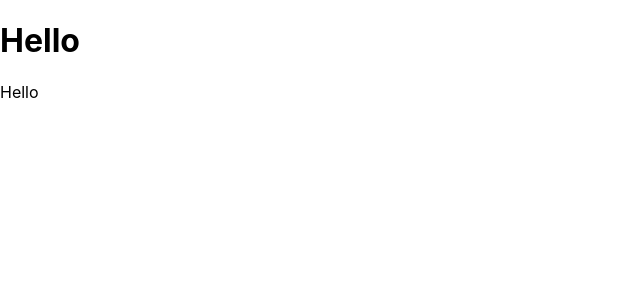
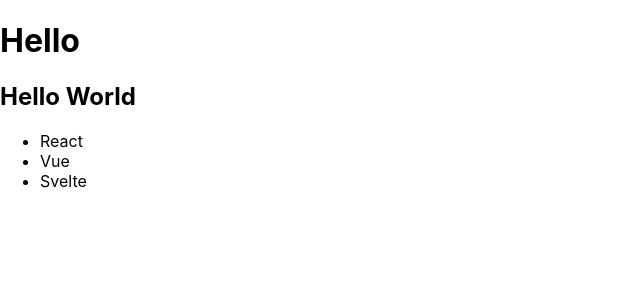
Before and after one commit to yoshifumitsuji/practice-jest-react, a React (Create React App) app: page / in a window 1280 px wide. Shown: the top 300 px of the page, without its empty margins (0-640 px from the left). Built offline with nearby package versions, Linux system fonts and the light colour scheme.

Commit message:
Practice ByRole

```diff
--- a/src/App.js
+++ b/src/App.js
@@ -4,7 +4,12 @@ function App() {
   return (
     <>
       <h1>Hello</h1>
-      <p>Hello</p>
+      <h2>Hello World</h2>
+      <ul>
+        <li>React</li>
+        <li>Vue</li>
+        <li>Svelte</li>
+      </ul>
     </>
   );
 }
```
Also changed, not shown: 1 other file (tests, documents, lock files or other folders).
